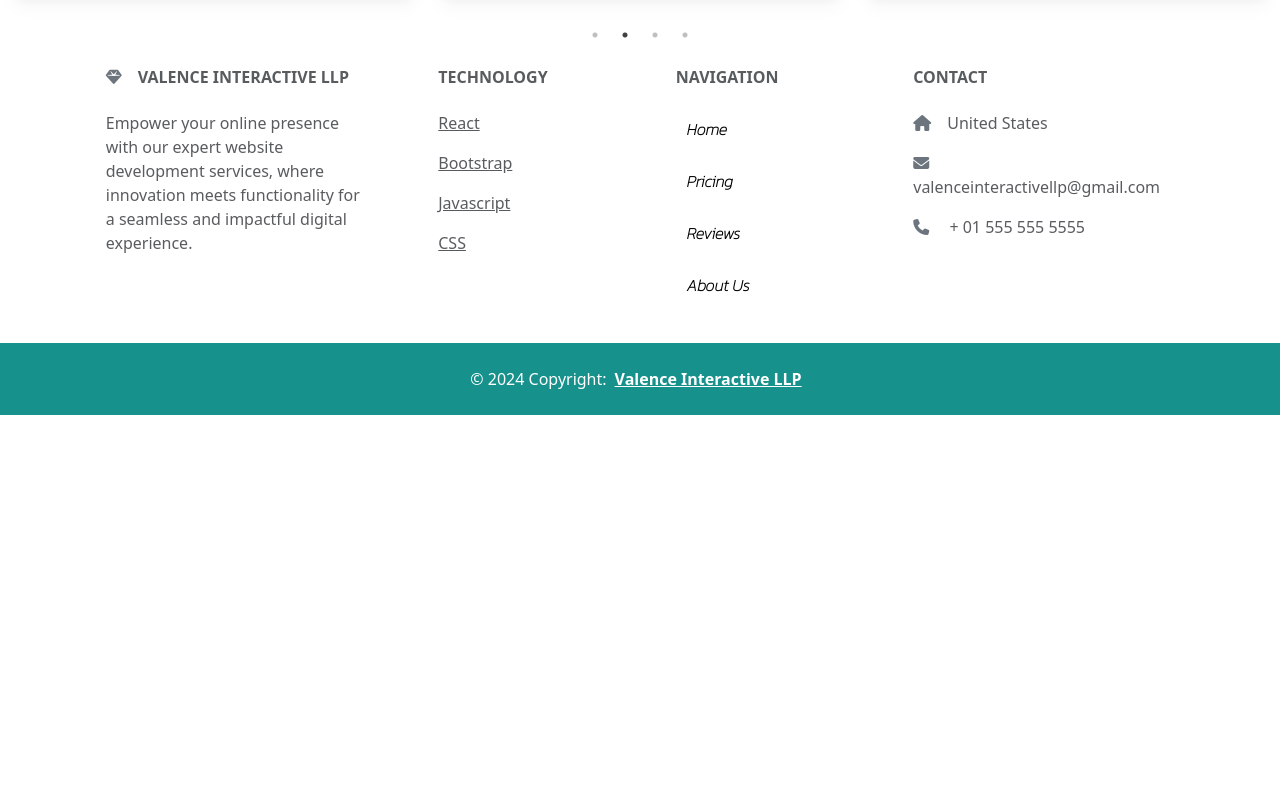
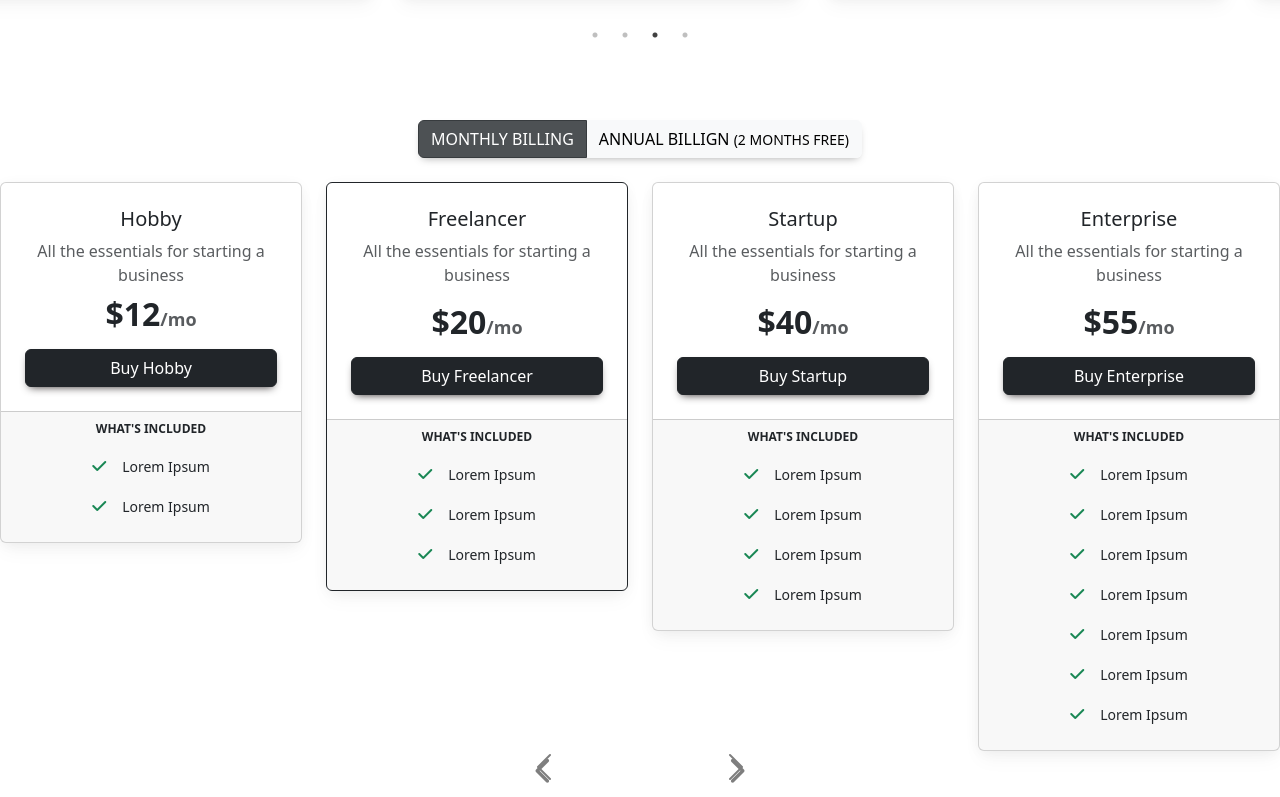
Before and after one commit to johnboy514/ValenceInteractiveLLP, a React (Create React App) app: page / in a window 1280 px wide. Shown: the part 1523-2320 px from the top of the page. Before the commit the page ends 1938 px from the top, so only its background shows below. Built offline with nearby package versions, Linux system fonts and the light colour scheme; a web font is replaced by a local one.

Commit message:
fixed horizontal scroll in browser

```diff
--- a/src/App.css
+++ b/src/App.css
@@ -111,3 +111,8 @@
   height: auto;
   min-height: 400px;
 }
+
+/* This fixed horizontal scroll on browser */
+body {
+  overflow-x: hidden;
+}
--- a/src/components/Home.js
+++ b/src/components/Home.js
@@ -123,7 +123,7 @@ function Home() {
       </Slider>
     </div>
     </center>
-   {/*  <section class="text-center reveal" id="pricing" style={{marginTop: '100px'}}>
+    <section class="text-center reveal" id="pricing" style={{marginTop: '100px'}}>
   <div class="btn-group mb-4" role="group" aria-label="Basic example">
     <button type="button" class="btn btn-dark active">Monthly billing</button>
     <button type="button" class="btn btn-light">
@@ -550,7 +550,7 @@ function Home() {
   </div>
 </div>
 </div>
-</section> */}
+</section>
 </div>
   );
 }
```
